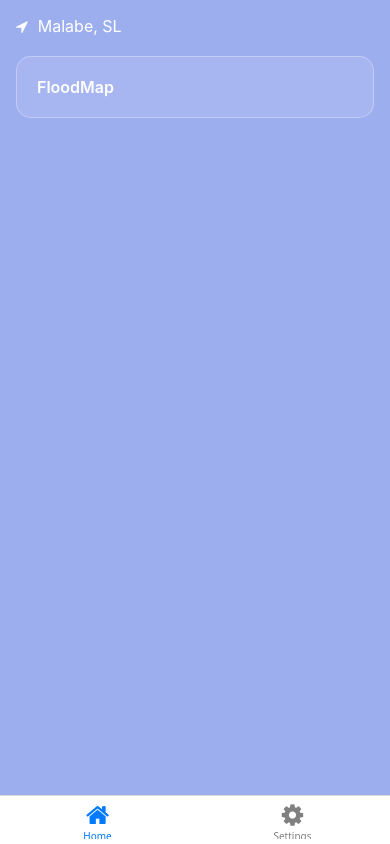
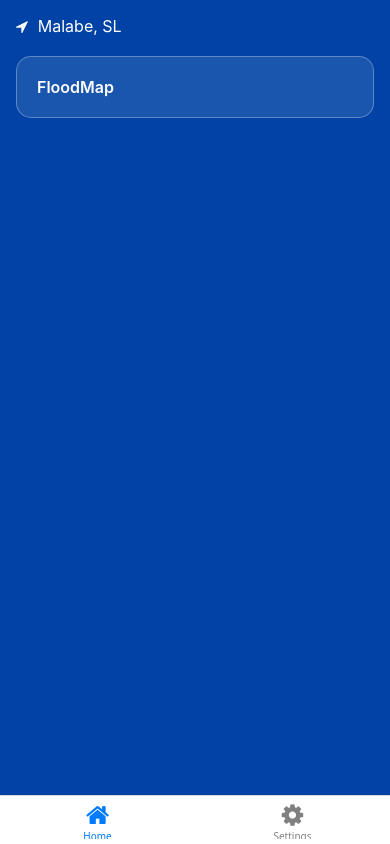
Before and after one commit to chirathdinduwara/R26-IT-046, a React Native app in the folder Geonix-mobile/: screen /Home in a window 390 px wide. Built offline with nearby package versions, Linux system fonts and the light colour scheme.

Commit message:
ui updates

```diff
--- a/Geonix-mobile/src/screens/home/HomeScreen.jsx
+++ b/Geonix-mobile/src/screens/home/HomeScreen.jsx
@@ -37,7 +37,7 @@ export default function HomeScreen() {
 const styles = StyleSheet.create({
   container: {
     flex: 1,
-    backgroundColor: "#9daeef",
+    backgroundColor: "#0042A5",
     padding: 16,
     gap: 20,
   },
```
